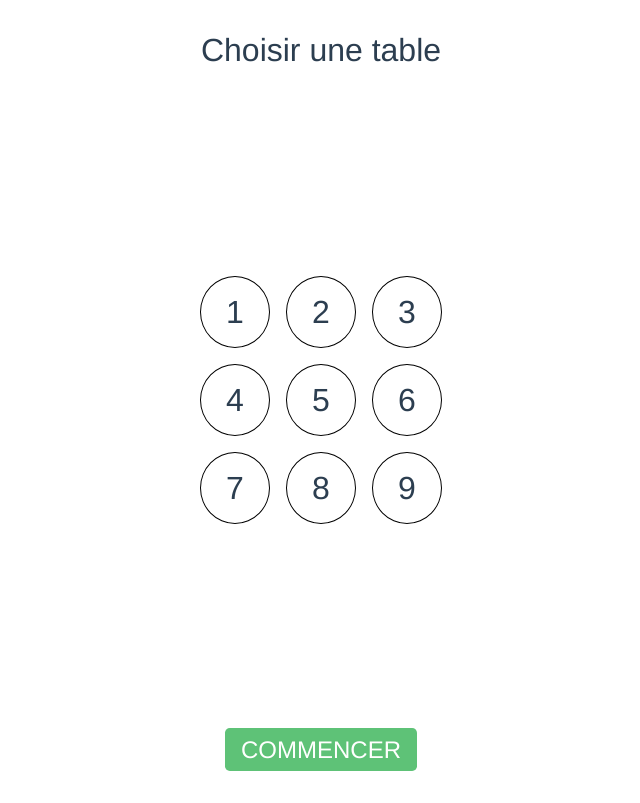
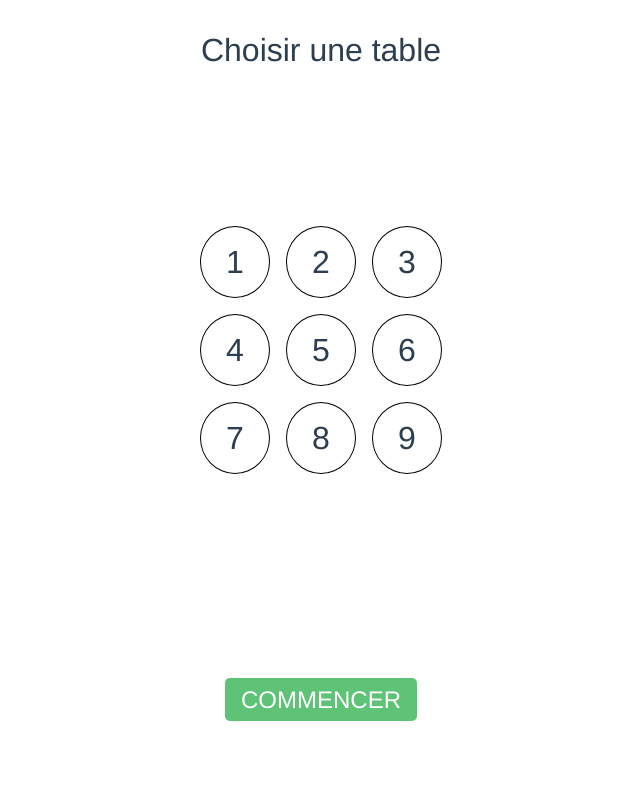
Before and after one commit to veuda/tables-app, a Vue app: page /table/1 in a window 1280 px wide. Shown: the whole page, without its empty margins (319-959 px from the left). Built offline with nearby package versions, Linux system fonts and the light colour scheme.

Commit message:
add flash touch

```diff
--- a/src/views/Exercice.vue
+++ b/src/views/Exercice.vue
@@ -9,7 +9,7 @@
     <div class="keyboard">
       <div>
         <div class="grid">
-          <span class="number" v-for="num in numbers" :key="num" @click="choseNumber(num)">{{ num }}</span>
+          <span class="number" :class="{ 'is-active' : isActive === num }" v-for="num in numbers" :key="num" @click="choseNumber(num)">{{ num }}</span>
           <span></span>
           <span class="number" @click="choseNumber(0)">0</span>
           <span class="number" @click="deleteNumber">R</span>
@@ -38,7 +38,8 @@ export default {
       chiffre: '',
       start: null,
       end: null,
-      timer: null
+      timer: null,
+      isActive: null
     }
   },
   methods: {
@@ -52,7 +53,11 @@ export default {
       }
     },
     choseNumber (number) {
+      this.isActive = number
       this.chiffre = this.chiffre + number.toString()
+      setTimeout(() => {
+        this.isActive = null
+      }, 100)
     },
     deleteNumber () {
       const numbers = this.chiffre.split('')
@@ -95,7 +100,7 @@ export default {
   display: flex;
   justify-content: center;
   align-items: center;
-  height: calc(100vh - 230px);
+  height: calc(100vh - 330px);
   .grid {
     display: grid;
     grid-template-columns: 70px 70px 70px;
@@ -115,8 +120,8 @@ export default {
   }
 }
 .start {
-  height: 100px;
-  line-height: 100px;
+  height: 200px;
+  line-height: 200px;
   background-color: #fff;
   a {
     text-decoration: none;
--- a/src/views/Home.vue
+++ b/src/views/Home.vue
@@ -47,7 +47,7 @@ export default {
     display: flex;
     justify-content: center;
     align-items: center;
-    height: calc(100vh - 200px);
+    height: calc(100vh - 300px);
     .grid {
       display: grid;
       grid-template-columns: 70px 70px 70px;
@@ -67,8 +67,8 @@ export default {
     }
   }
   .start {
-    height: 100px;
-    line-height: 100px;
+    height: 200px;
+    line-height: 200px;
     background-color: #fff;
     a {
       text-decoration: none;
--- a/src/views/Table.vue
+++ b/src/views/Table.vue
@@ -32,15 +32,15 @@ export default {
 
 <style lang="scss" scoped>
 .main {
-  height: calc(100vh - 100px);
+  height: calc(100vh - 200px);
   display: flex;
   justify-content: center;
   align-items: center;
   font-size: 2rem;
 }
 .start {
-  height: 100px;
-  line-height: 100px;
+  height: 200px;
+  line-height: 200px;
   background-color: #fff;
   a {
     text-decoration: none;
```
